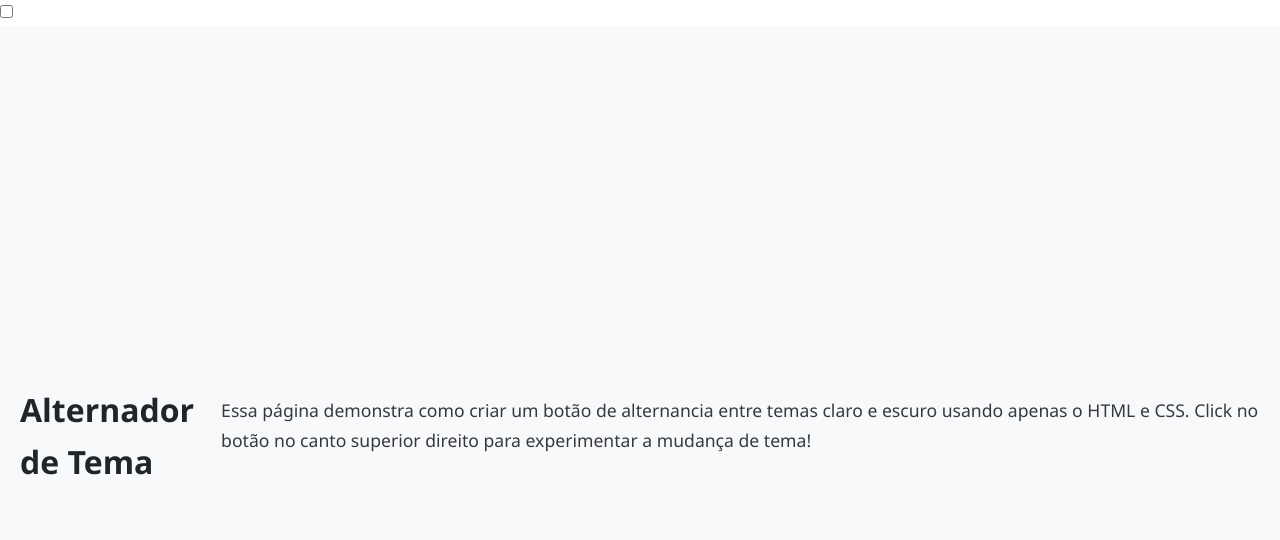
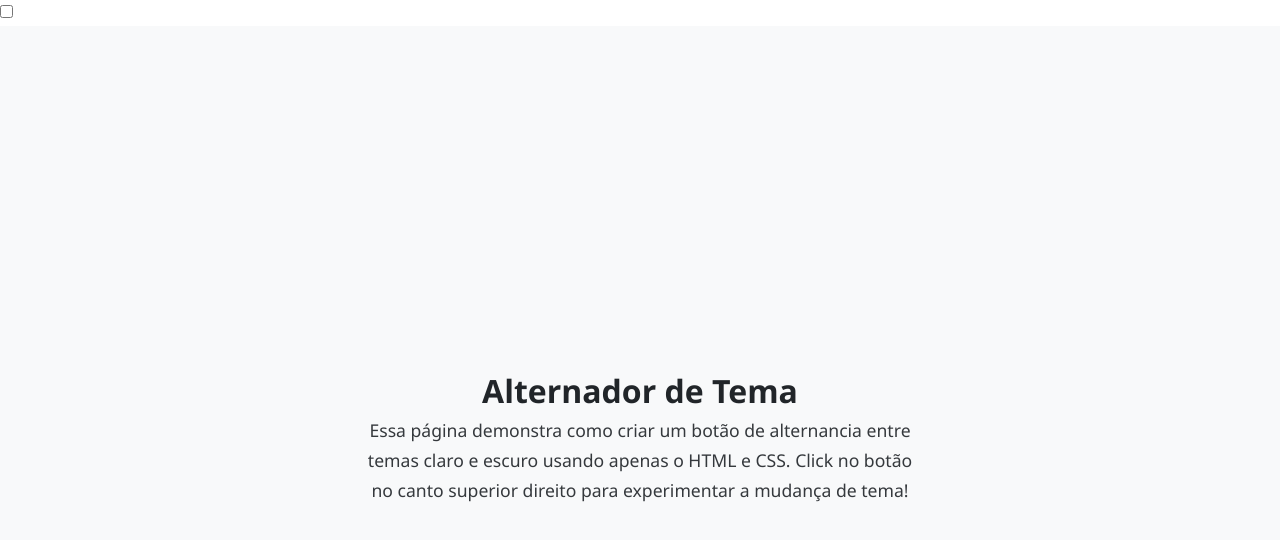
Before and after one commit to drihcs/troca-de-tema, a plain HTML site: page index.html in a window 1280 px wide. Drawn offline with Linux system fonts and the light colour scheme.

Commit message:
inserindo content

```diff
--- a/index.html
+++ b/index.html
@@ -15,11 +15,13 @@
     <div class="theme-toggle-container">
         <label for="theme-toggle" class="toggle-label"></label>
     </div>
-
     <div class="page">
-        <h1>Alternador de Tema</h1>
-        <p class="info-text">Essa página demonstra como criar um botão de alternancia entre temas claro e escuro usando apenas o HTML e CSS. Click no botão no canto superior direito para experimentar a mudança de tema!</p>
+        <div class="content">
+            <h1>Alternador de Tema</h1>
+            <p class="info-text">Essa página demonstra como criar um botão de alternancia entre temas claro e escuro usando apenas o HTML e CSS. Click no botão no canto superior direito para experimentar a mudança de tema!</p>
+        </div>
     </div>
+    </content>
 </body>
 
 </html>
```
